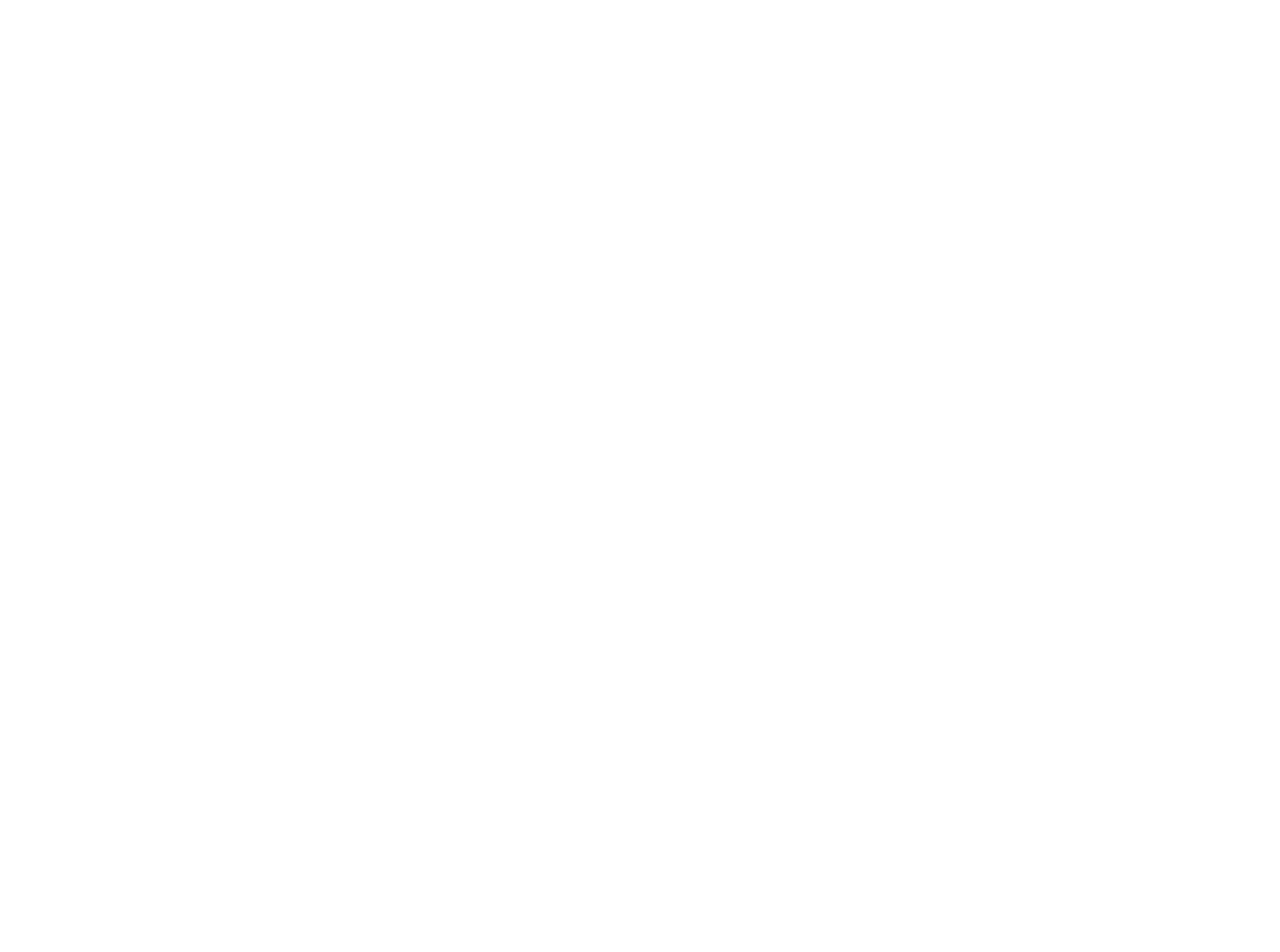
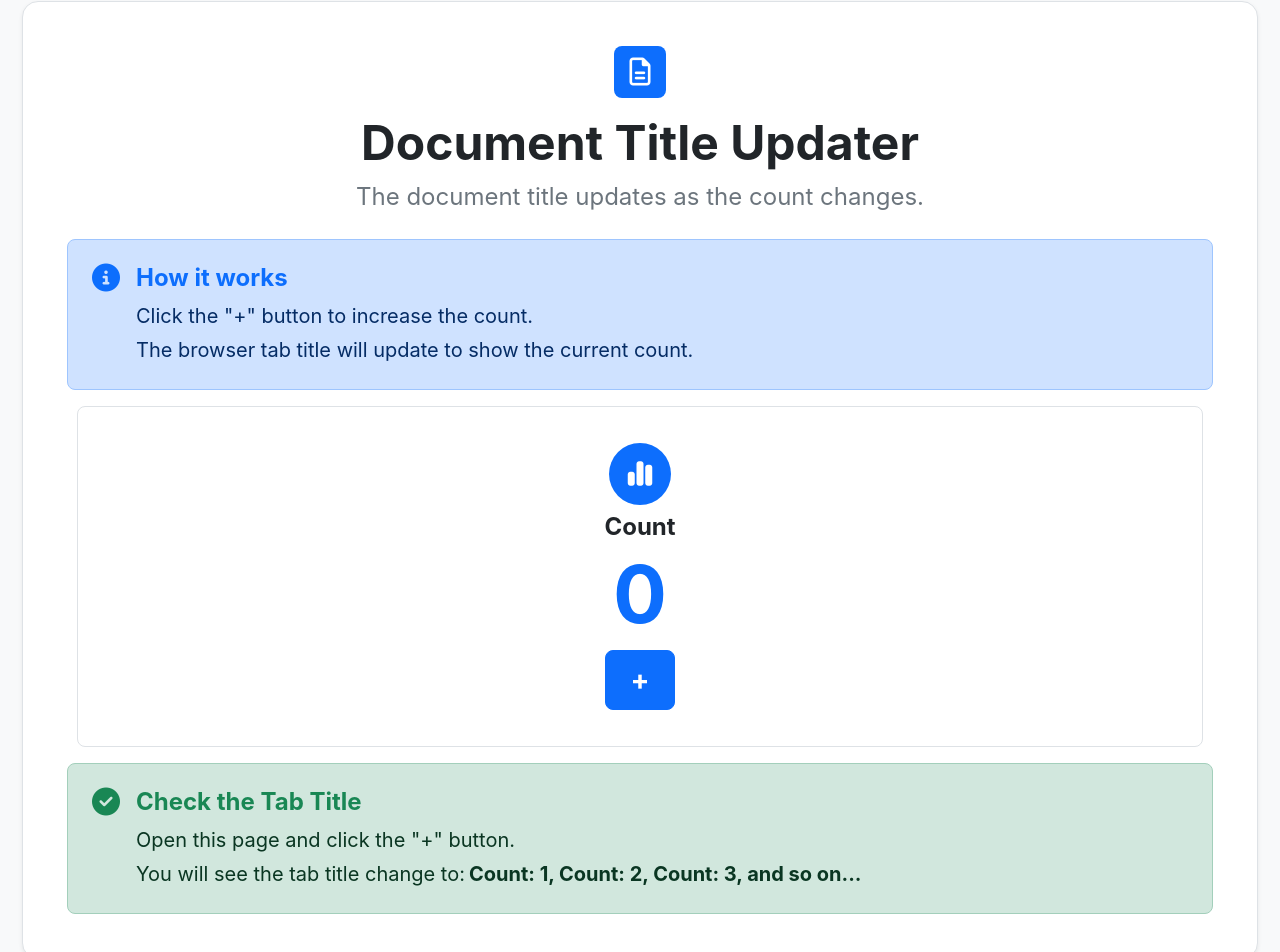
Before and after one commit to jk-star/test-demo-app, a React (Create React App) app: page / in a window 1280 px wide. Shown: the part 5356-6308 px from the top of the page. Before the commit the page ends 5339 px from the top, so only its background shows below. Built offline with nearby package versions, Linux system fonts and the light colour scheme.

Commit message:
document-title-updater-task6 git commit -m document-title-updater-task6
git commit -m document-title-updater-task6

```diff
--- a/src/App.js
+++ b/src/App.js
@@ -10,6 +10,7 @@ import ShoppingCart from './component/ShoppingCart';
 import Login from './component/Login';
 import PageVisitCounter from './component/PageVisitCounter';
 import SearchLogger from './component/SearchLogger';
+import DocumentTitleUpdater from './component/DocumentTitleUpdater';
 
 function App() {
   let name = 'Jyoti';
@@ -62,6 +63,7 @@ function App() {
       <Login />
       <PageVisitCounter />
       <SearchLogger />
+      <DocumentTitleUpdater />
     </>
   );
 }
--- /dev/null
+++ b/src/component/DocumentTitleUpdater.js
@@ -0,0 +1,151 @@
+import React, { useEffect, useState } from "react";
+
+const DocumentTitleUpdater = () => {
+    const [count, setCount] = useState(0);
+
+    useEffect(() => {
+        document.title = `Count: ${count}`;
+    }, [count]);
+
+    return (
+        <div className="container-fluid bg-light min-vh-100 py-2">
+
+            {/* Main Card */}
+            <div className="card shadow-sm border rounded-4">
+
+                <div className="card-body p-4">
+
+                    {/* Header */}
+                    <div className="text-center mb-4">
+
+                        <div
+                            className="bg-primary rounded-3 d-flex align-items-center justify-content-center mx-auto mb-3"
+                            style={{
+                                width: "52px",
+                                height: "52px"
+                            }}
+                        >
+                            <i className="fa-regular fa-file-lines text-white fs-3"></i>
+                        </div>
+
+                        <h1 className="display-5 fw-bold mb-2">
+                            Document Title Updater
+                        </h1>
+
+                        <p className="text-secondary fs-4 mb-0">
+                            The document title updates as the count changes.
+                        </p>
+
+                    </div>
+
+
+                    {/* How it works */}
+                    <div className="alert alert-primary rounded-3 p-4 mb-3">
+
+                        <div className="d-flex gap-3">
+
+                            <div>
+                                <i className="fa-solid fa-circle-info text-primary fs-3"></i>
+                            </div>
+
+                            <div>
+
+                                <h4 className="fw-bold text-primary mb-2">
+                                    How it works
+                                </h4>
+
+                                <p className="fs-5 mb-1">
+                                    Click the "+" button to increase the count.
+                                </p>
+
+                                <p className="fs-5 mb-0">
+                                    The browser tab title will update to show the current count.
+                                </p>
+
+                            </div>
+
+                        </div>
+
+                    </div>
+
+
+                    {/* Counter Card */}
+                    <div className="card border rounded-3 mb-3">
+
+                        <div className="card-body text-center py-3">
+
+                            {/* Icon */}
+                            <div
+                                className="bg-primary rounded-circle d-flex align-items-center justify-content-center mx-auto mb-2"
+                                style={{
+                                    width: "62px",
+                                    height: "62px"
+                                }}
+                            >
+                                <i className="fa-solid fa-chart-simple text-white fs-3"></i>
+                            </div>
+
+
+                            <h4 className="fw-bold mb-1">
+                                Count
+                            </h4>
+
+
+                            {/* Count */}
+                            <div className="display-1 fw-bold text-primary mb-2">
+                                {count}
+                            </div>
+
+
+                            {/* Plus Button */}
+                            <button className="btn btn-primary btn-lg px-4 fs-3 fw-bold"
+                                onClick={() => setCount(count + 1)}>
+                                +
+                            </button>
+
+                        </div>
+
+                    </div>
+
+
+                    {/* Check Tab Title */}
+                    <div className="alert alert-success rounded-3 p-4 mb-0">
+
+                        <div className="d-flex gap-3">
+
+                            <div>
+                                <i className="fa-solid fa-circle-check text-success fs-3"></i>
+                            </div>
+
+                            <div>
+
+                                <h4 className="fw-bold text-success mb-2">
+                                    Check the Tab Title
+                                </h4>
+
+                                <p className="fs-5 mb-1">
+                                    Open this page and click the "+" button.
+                                </p>
+
+                                <p className="fs-5 mb-0">
+                                    You will see the tab title change to:
+                                    <strong className="ms-1">
+                                        Count: 1, Count: 2, Count: 3, and so on...
+                                    </strong>
+                                </p>
+
+                            </div>
+
+                        </div>
+
+                    </div>
+
+                </div>
+
+            </div>
+
+        </div>
+    );
+};
+
+export default DocumentTitleUpdater;
```
